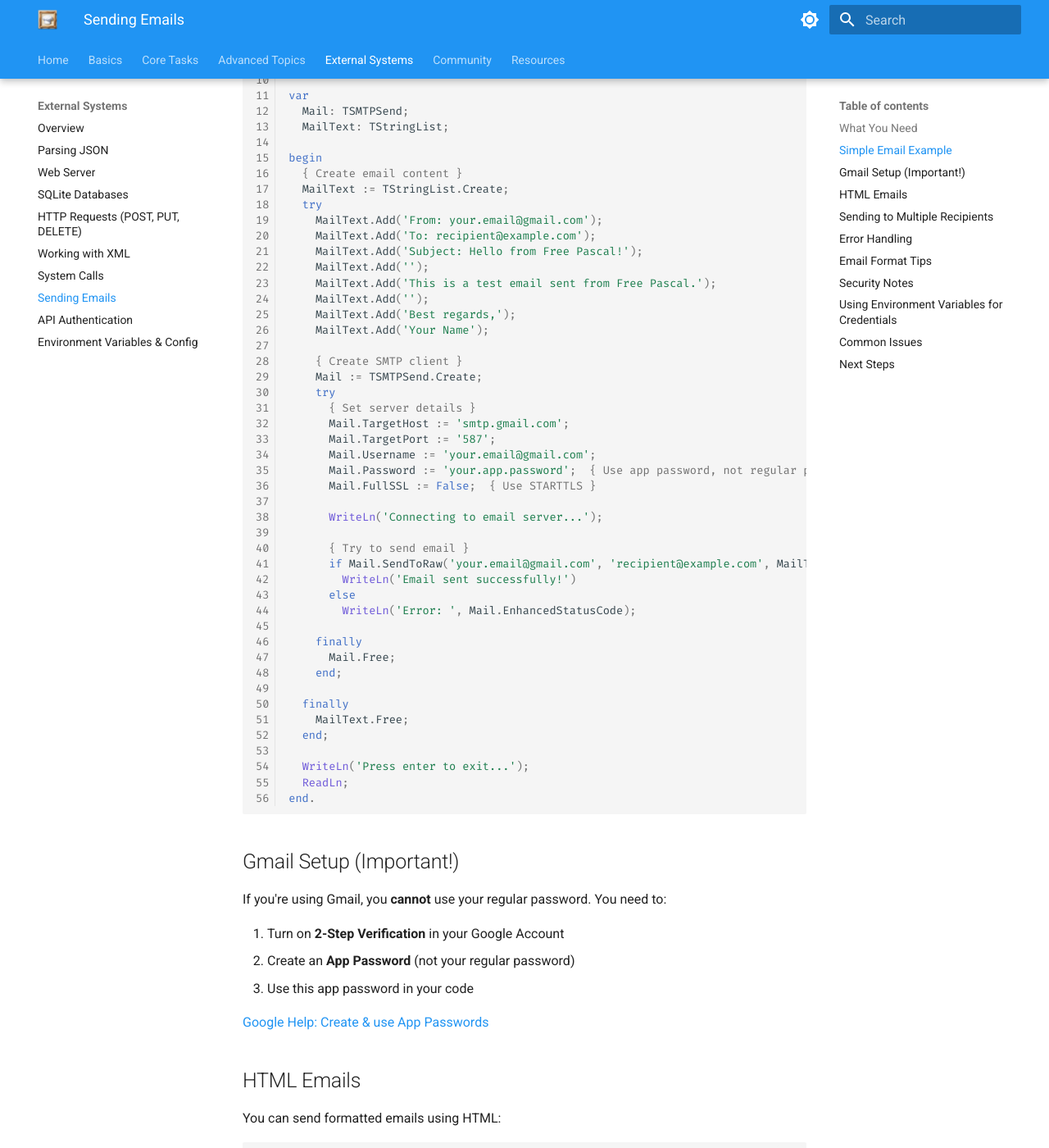
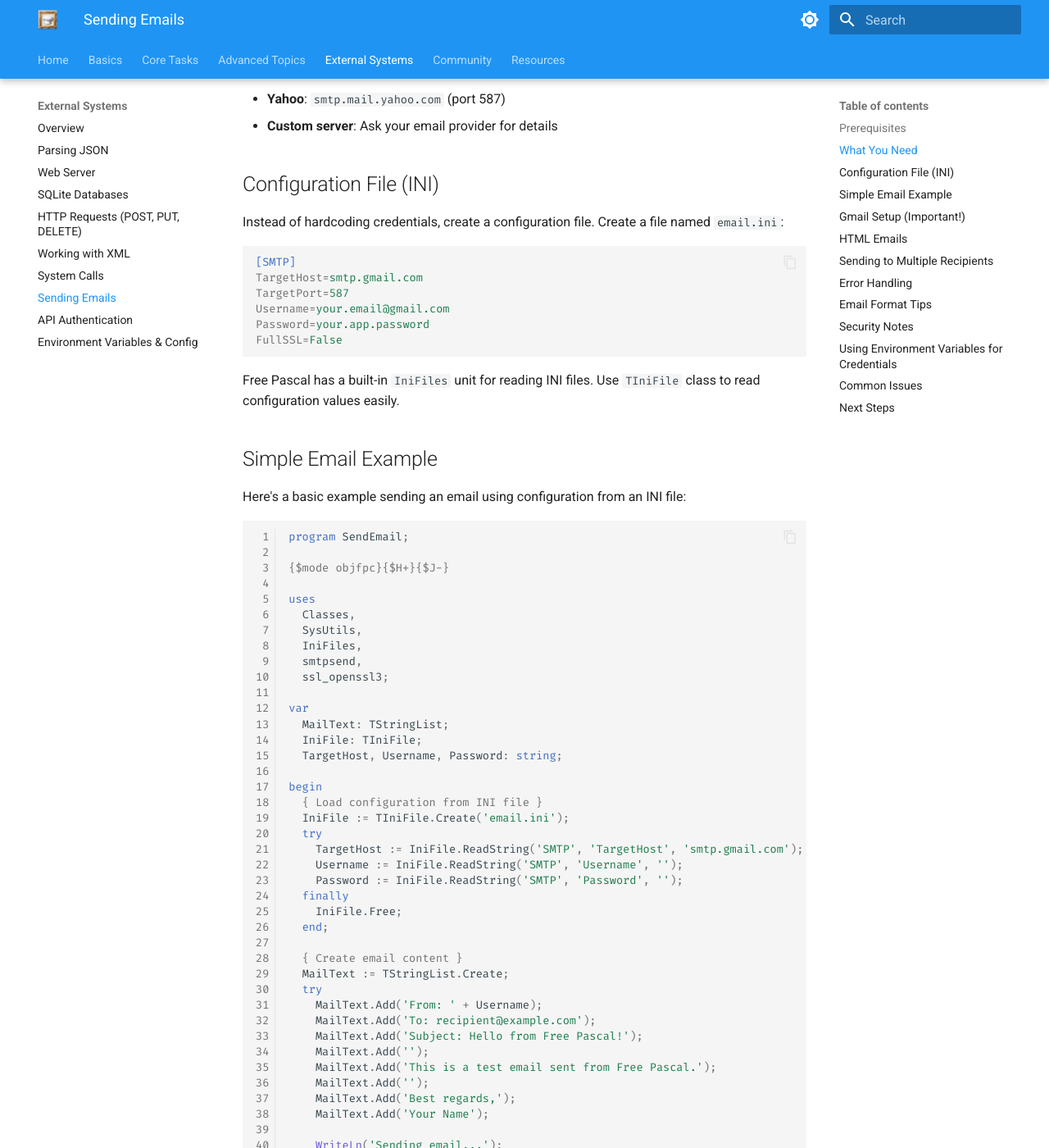
Before and after one commit to ikelaiah/free-pascal-cookbook, an MkDocs documentation site: the page built from docs/docs/external-systems/sending-emails.md, in a window 1280 px wide and 1400 px high, scrolled down 948 px. Shown: the whole window at 82% size. Built offline with MkDocs 1.6.1 and Material for MkDocs 9.7.7, drawn with Linux system fonts in a browser that asks for light colours; some of the changed text lies outside the part shown.

Commit message:
fix(repo): various fixes to snippets.
- All examples now correctly read SMTP configuration from an INI file using TIniFile and use the actual Synapse API to send emails!

````diff
--- a/docs/docs/external-systems/sending-emails.md
+++ b/docs/docs/external-systems/sending-emails.md
@@ -1,6 +1,19 @@
 # Sending Emails (SMTP)
 
 Learn how to send emails from your Free Pascal programs. This is useful for notifications, alerts, or any app that needs to contact users.
+
+## Prerequisites
+
+SMTP email functionality is **not part of FPC's standard RTL**. You need the **Synapse (Ararat)** library.
+
+**Install Synapse:**
+
+1. Clone or download from [Synapse GitHub](https://github.com/geby/synapse)
+2. Extract to a folder
+3. Add the `lib` directory to your FPC library path in your IDE settings
+4. Or use compiler flag: `fpc -Fussynapse_path/lib your_program.pas`
+
+Alternatively, if your distribution provides it (like on Linux), check your package manager for the `synapse` or `libararat` package.
 
 ## What You Need
 
@@ -18,9 +31,24 @@ Common SMTP servers:
 - **Yahoo**: `smtp.mail.yahoo.com` (port 587)
 - **Custom server**: Ask your email provider for details
 
+## Configuration File (INI)
+
+Instead of hardcoding credentials, create a configuration file. Create a file named `email.ini`:
+
+```ini
+[SMTP]
+TargetHost=smtp.gmail.com
+TargetPort=587
+Username=your.email@gmail.com
+Password=your.app.password
+FullSSL=False
+```
+
+Free Pascal has a built-in `IniFiles` unit for reading INI files. Use `TIniFile` class to read configuration values easily.
+
 ## Simple Email Example
 
-Here's a basic example sending an email:
+Here's a basic example sending an email using configuration from an INI file:
 
 ```pascal linenums="1"
 program SendEmail;
@@ -30,18 +58,30 @@ program SendEmail;
 uses
   Classes,
   SysUtils,
+  IniFiles,
   smtpsend,
-  ssl_openssl;
+  ssl_openssl3;
 
 var
-  Mail: TSMTPSend;
   MailText: TStringList;
+  IniFile: TIniFile;
+  TargetHost, Username, Password: string;
 
 begin
+  { Load configuration from INI file }
+  IniFile := TIniFile.Create('email.ini');
+  try
+    TargetHost := IniFile.ReadString('SMTP', 'TargetHost', 'smtp.gmail.com');
+    Username := IniFile.ReadString('SMTP', 'Username', '');
+    Password := IniFile.ReadString('SMTP', 'Password', '');
+  finally
+    IniFile.Free;
+  end;
+
   { Create email content }
   MailText := TStringList.Create;
   try
-    MailText.Add('From: your.email@gmail.com');
+    MailText.Add('From: ' + Username);
     MailText.Add('To: recipient@example.com');
     MailText.Add('Subject: Hello from Free Pascal!');
     MailText.Add('');
@@ -50,27 +90,13 @@ begin
     MailText.Add('Best regards,');
     MailText.Add('Your Name');
 
-    { Create SMTP client }
-    Mail := TSMTPSend.Create;
-    try
-      { Set server details }
-      Mail.TargetHost := 'smtp.gmail.com';
-      Mail.TargetPort := '587';
-      Mail.Username := 'your.email@gmail.com';
-      Mail.Password := 'your.app.password';  { Use app password, not regular password }
-      Mail.FullSSL := False;  { Use STARTTLS }
+    WriteLn('Sending email...');
 
-      WriteLn('Connecting to email server...');
-
-      { Try to send email }
-      if Mail.SendToRaw('your.email@gmail.com', 'recipient@example.com', MailText) then
-        WriteLn('Email sent successfully!')
-      else
-        WriteLn('Error: ', Mail.EnhancedStatusCode);
-
-    finally
-      Mail.Free;
-    end;
+    { Use the standalone SendToRaw function from smtpsend module }
+    if SendToRaw(Username, 'recipient@example.com', TargetHost, MailText, Username, Password) then
+      WriteLn('Email sent successfully!')
+    else
+      WriteLn('Error sending email');
 
   finally
     MailText.Free;
@@ -93,7 +119,7 @@ If you're using Gmail, you **cannot** use your regular password. You need to:
 
 ## HTML Emails
 
-You can send formatted emails using HTML:
+You can send formatted emails using HTML. This example reads configuration from an INI file:
 
 ```pascal linenums="1"
 program SendHTMLEmail;
@@ -103,17 +129,29 @@ program SendHTMLEmail;
 uses
   Classes,
   SysUtils,
+  IniFiles,
   smtpsend,
-  ssl_openssl;
+  ssl_openssl3;
 
 var
-  Mail: TSMTPSend;
   MailText: TStringList;
+  IniFile: TIniFile;
+  TargetHost, Username, Password: string;
 
 begin
+  { Load configuration from INI file }
+  IniFile := TIniFile.Create('email.ini');
+  try
+    TargetHost := IniFile.ReadString('SMTP', 'TargetHost', 'smtp.gmail.com');
+    Username := IniFile.ReadString('SMTP', 'Username', '');
+    Password := IniFile.ReadString('SMTP', 'Password', '');
+  finally
+    IniFile.Free;
+  end;
+
   MailText := TStringList.Create;
   try
-    MailText.Add('From: your.email@gmail.com');
+    MailText.Add('From: ' + Username);
     MailText.Add('To: recipient@example.com');
     MailText.Add('Subject: Formatted Email');
     MailText.Add('Content-Type: text/html; charset=UTF-8');
@@ -126,24 +164,13 @@ begin
     MailText.Add('</body>');
     MailText.Add('</html>');
 
-    Mail := TSMTPSend.Create;
-    try
-      Mail.TargetHost := 'smtp.gmail.com';
-      Mail.TargetPort := '587';
-      Mail.Username := 'your.email@gmail.com';
-      Mail.Password := 'your.app.password';
-      Mail.FullSSL := False;
+    WriteLn('Sending HTML email...');
 
-      WriteLn('Sending HTML email...');
-
-      if Mail.SendToRaw('your.email@gmail.com', 'recipient@example.com', MailText) then
-        WriteLn('Email sent!')
-      else
-        WriteLn('Error: ', Mail.EnhancedStatusCode);
-
-    finally
-      Mail.Free;
-    end;
+    { Use the standalone SendToRaw function from smtpsend module }
+    if SendToRaw(Username, 'recipient@example.com', TargetHost, MailText, Username, Password) then
+      WriteLn('Email sent!')
+    else
+      WriteLn('Error sending email');
 
   finally
     MailText.Free;
@@ -156,7 +183,7 @@ end.
 
 ## Sending to Multiple Recipients
 
-Send one email to several people:
+Send one email to several people. This example reads configuration from an INI file:
 
 ```pascal linenums="1"
 program SendMultiple;
@@ -166,51 +193,57 @@ program SendMultiple;
 uses
   Classes,
   SysUtils,
+  IniFiles,
   smtpsend,
-  ssl_openssl;
+  ssl_openssl3;
 
 var
-  Mail: TSMTPSend;
   MailText: TStringList;
   Recipients: TStringList;
+  IniFile: TIniFile;
+  TargetHost, Username, Password: string;
+  i: Integer;
 
 begin
+  { Load configuration from INI file }
+  IniFile := TIniFile.Create('email.ini');
+  try
+    TargetHost := IniFile.ReadString('SMTP', 'TargetHost', 'smtp.gmail.com');
+    Username := IniFile.ReadString('SMTP', 'Username', '');
+    Password := IniFile.ReadString('SMTP', 'Password', '');
+  finally
+    IniFile.Free;
+  end;
+
   MailText := TStringList.Create;
   Recipients := TStringList.Create;
 
   try
     { Create email }
-    MailText.Add('From: your.email@gmail.com');
+    MailText.Add('From: ' + Username);
     MailText.Add('Subject: Team Announcement');
     MailText.Add('');
     MailText.Add('Hello team!');
     MailText.Add('This is an announcement for everyone.');
 
-    { Add recipients }
+    { Add recipients (Synapse can handle comma-separated list) }
     Recipients.Add('person1@example.com');
     Recipients.Add('person2@example.com');
     Recipients.Add('person3@example.com');
 
-    Mail := TSMTPSend.Create;
-    try
-      Mail.TargetHost := 'smtp.gmail.com';
-      Mail.TargetPort := '587';
-      Mail.Username := 'your.email@gmail.com';
-      Mail.Password := 'your.app.password';
-      Mail.FullSSL := False;
+    WriteLn('Sending emails...');
 
-      { Send to each recipient }
-      for var Recipient in Recipients do
-      begin
-        WriteLn('Sending to: ', Recipient);
-        Mail.SendToRaw('your.email@gmail.com', Recipient, MailText);
-      end;
+    { Send to each recipient using the standalone SendToRaw function }
+    for i := 0 to Recipients.Count - 1 do
+    begin
+      WriteLn('Sending to: ', Recipients[i]);
+      if SendToRaw(Username, Recipients[i], TargetHost, MailText, Username, Password) then
+        WriteLn('  Success!')
+      else
+        WriteLn('  Failed to send');
+    end;
 
-      WriteLn('All emails sent!');
-
-    finally
-      Mail.Free;
-    end;
+    WriteLn('All emails processed!');
 
   finally
     MailText.Free;
@@ -224,35 +257,74 @@ end.
 
 ## Error Handling
 
-Check for problems when sending:
+Check for problems when sending. This example reads configuration from an INI file:
 
-```pascal
+```pascal linenums="1"
+program SendEmailWithErrorHandling;
+
+{$mode objfpc}{$H+}{$J-}
+
+uses
+  Classes,
+  SysUtils,
+  IniFiles,
+  smtpsend,
+  ssl_openssl3;
+
 var
-  Mail: TSMTPSend;
+  IniFile: TIniFile;
+  TargetHost, Username, Password: string;
+  FromAddr, ToAddr: string;
+  MailText: TStringList;
+
 begin
-  Mail := TSMTPSend.Create;
+  { Load configuration from INI file }
+  IniFile := TIniFile.Create('email.ini');
   try
-    Mail.TargetHost := 'smtp.gmail.com';
-    Mail.TargetPort := '587';
-    Mail.Username := 'your.email@gmail.com';
-    Mail.Password := 'your.app.password';
-    Mail.FullSSL := False;
+    TargetHost := IniFile.ReadString('SMTP', 'TargetHost', 'smtp.gmail.com');
+    Username := IniFile.ReadString('SMTP', 'Username', '');
+    Password := IniFile.ReadString('SMTP', 'Password', '');
+  finally
+    IniFile.Free;
+  end;
 
-    if Mail.SendToRaw(FromAddr, ToAddr, MailText) then
+  FromAddr := Username;
+  ToAddr := 'recipient@example.com';
+  MailText := TStringList.Create;
+  try
+    MailText.Add('From: ' + FromAddr);
+    MailText.Add('To: ' + ToAddr);
+    MailText.Add('Subject: Test Email');
+    MailText.Add('');
+    MailText.Add('Test message');
+
+    WriteLn('Attempting to send email...');
+    WriteLn('From: ', FromAddr);
+    WriteLn('To: ', ToAddr);
+    WriteLn('Server: ', TargetHost);
+
+    { Use the standalone SendToRaw function from smtpsend module }
+    if SendToRaw(FromAddr, ToAddr, TargetHost, MailText, Username, Password) then
     begin
-      WriteLn('Success!');
+      WriteLn('Success! Email was sent.');
     end
     else
     begin
-      WriteLn('Failed to send email');
-      WriteLn('Status code: ', Mail.EnhancedStatusCode);
-      WriteLn('Result: ', Mail.ResultString);
+      WriteLn('Error: Failed to send email.');
+      WriteLn('Check:');
+      WriteLn('  - SMTP server address and port');
+      WriteLn('  - Username and password');
+      WriteLn('  - Internet connection');
+      WriteLn('  - Firewall settings');
     end;
 
   finally
-    Mail.Free;
+    MailText.Free;
   end;
-end;
+
+  WriteLn('Press enter to exit...');
+  ReadLn;
+end.
 ```
 
 ## Email Format Tips
````
Also changed, not shown: docs/docs/advanced/multi-threading-tthread-iii-snippets.md (+3 -3 lines), docs/docs/core-tasks/code-structure.md (+4 -2 lines), docs/docs/core-tasks/file-handling-ii.md (+2 -2 lines), docs/docs/external-systems/environment-variables-config.md (+48 -26 lines), 1 other file.
